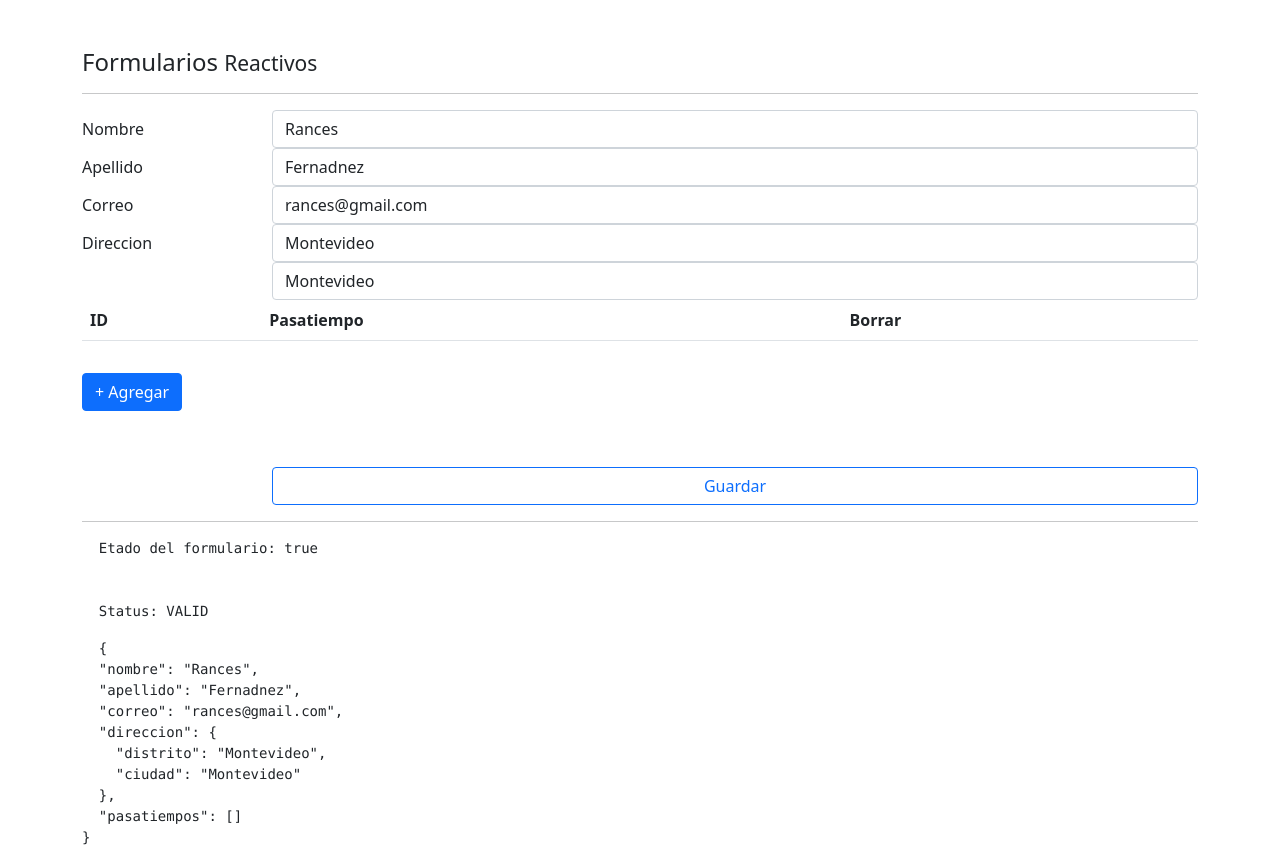
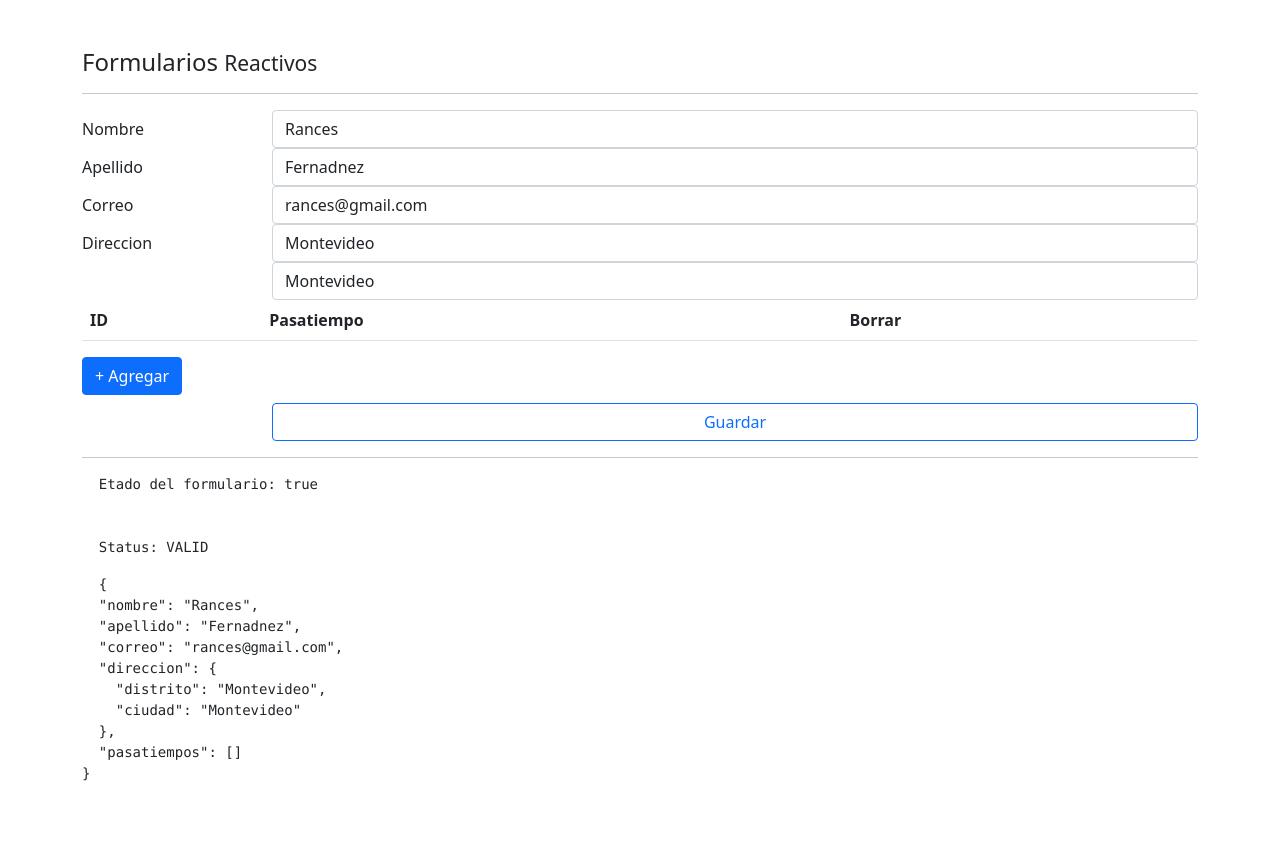
Before and after one commit to RancesFernandez/angular2, an Angular app in the folder formularios/: page /reactivo in a window 1280 px wide. After the commit the page ends 800 px from the top, so only its background shows below. Built offline with nearby package versions, Linux system fonts and the light colour scheme.

Commit message:
some fixes

```diff
--- a/formularios/src/app/pages/reactive/reactive.component.html
+++ b/formularios/src/app/pages/reactive/reactive.component.html
@@ -90,7 +90,9 @@
             </tbody>
           </table>
 
-            <button class="btn btn-primary mt-3 mb-5 btn-block" type="button" (click)="agregarPasatiempo()"> + Agregar</button>
+          <div class="d-grid gap-2 d-md-block">
+            <button type="button" class="btn btn-primary" (click)="agregarPasatiempo()"> + Agregar</button>
+          </div>
 
     </div>
   </div>
```
Also changed, not shown: formularios/src/app/services/validadores.service.ts (+2 -5 lines).
